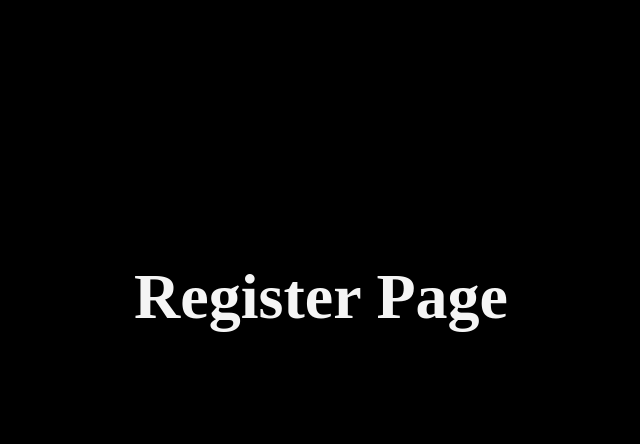
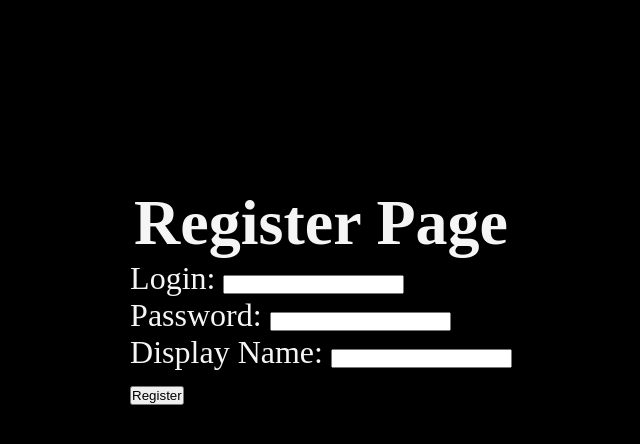
Before and after one commit to kamilszczepanik/RecommendationSystemFork2, a Django app: page /users/register/ in a window 1280 px wide. Shown: the part 166-610 px from the top of the page, without its empty margins (319-959 px from the left). Run offline with Django 5.2, Linux system fonts and the light colour scheme.

Commit message:
user registration

```diff
--- /dev/null
+++ b/user_app/forms.py
@@ -0,0 +1,18 @@
+from django import forms
+from .models import Users
+from django.contrib.auth.hashers import make_password
+
+class UserRegistrationForm(forms.ModelForm):
+    password = forms.CharField(widget=forms.PasswordInput)
+
+    class Meta:
+        model = Users
+        fields = ['login', 'display_name', 'password']
+
+    def save(self, commit=True):
+        user = super(UserRegistrationForm, self).save(commit=False)
+        password_hash = make_password(self.cleaned_data['password'])
+        user.password_hash = password_hash.encode('utf-8')
+        if commit:
+            user.save()
+        return user
--- a/user_app/models.py
+++ b/user_app/models.py
@@ -9,7 +9,7 @@ class Users(models.Model):
     password_hash = models.BinaryField()
     salt = models.BinaryField()
     display_name = models.TextField()
-    user_role = models.TextField()
+    user_role = models.CharField(default='user')
 
     class Meta:
         managed = False
--- a/user_app/templates/register.html
+++ b/user_app/templates/register.html
@@ -1,9 +1,19 @@
 {% extends 'base.html' %}
 
 {% block title %}
-    About
+    Register
 {% endblock %}
 
 {% block content %}
 <h1>Register Page</h1>
+<form action="{% url 'user_app:register' %}" method="post">
+    {% csrf_token %}
+    <label for="login">Login:</label>
+    <input type="text" id="login" name="login" required><br>
+    <label for="password">Password:</label>
+    <input type="password" id="password" name="password" required><br>
+    <label for="display_name">Display Name:</label>
+    <input type="text" id="display_name" name="display_name" required><br>
+    <input type="submit" value="Register">
+</form>
 {% endblock %}
--- a/user_app/views.py
+++ b/user_app/views.py
@@ -1,6 +1,7 @@
-from django.shortcuts import render
+from django.shortcuts import render, redirect
 from .models import Users, Favouritemovies
 from review_app.models import Reviews
+from .forms import UserRegistrationForm
 
 # Create your views here.
 def display_users_page(request):
@@ -31,4 +32,12 @@ def display_login_page(request):
 
 
 def display_register_page(request):
-    return render(request, 'register.html')
+    if request.method == 'POST':
+        form = UserRegistrationForm(request.POST)
+        if form.is_valid():
+            form.save()
+            return redirect('user_app:login')
+    else:
+        form = UserRegistrationForm()
+    context = {'form': form}
+    return render(request, 'register.html', context=context)
```
